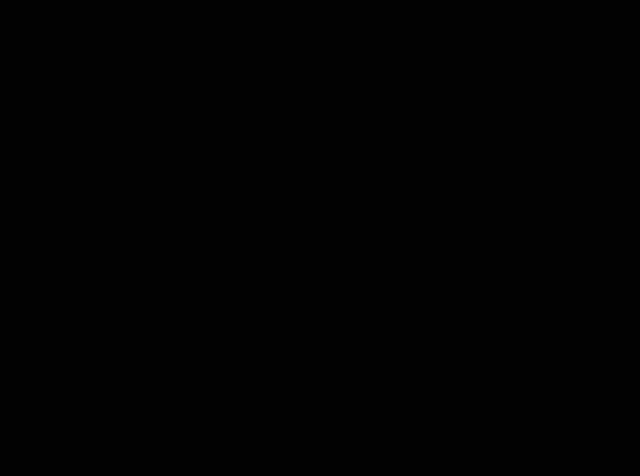
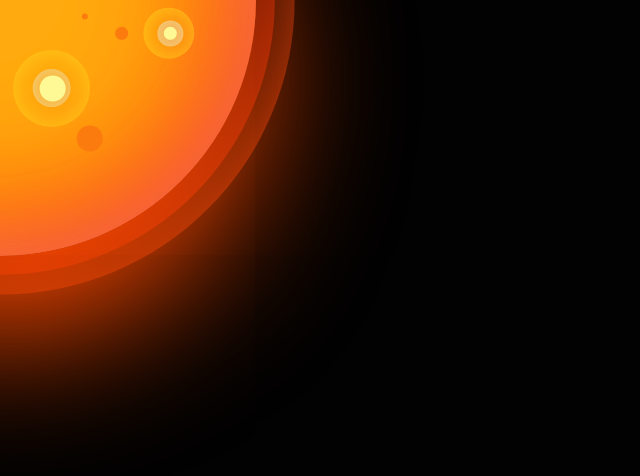
Before and after one commit to josueveliz-assure/css-art-universe, a plain HTML site: page index.html in a window 1280 px wide. Shown: the whole page, without its empty margins (0-640 px from the left). Drawn offline with Linux system fonts and the light colour scheme.

Commit message:
add layers, flare a some sunspots

```diff
--- a/index.html
+++ b/index.html
@@ -6,8 +6,21 @@
     <link rel="stylesheet" href="style.css">
 </head>
 <body>
-    <div class="sun-container">
-        <div class="sun"></div>
+    <div class="sun">
+        <div class="sun__chromosphere sun--orange sun--orange-shadow"></div>
+        <div class="sun__layer-1"></div>
+        <div class="sun__layer-2"></div>
+        <div class="sun__layer-3"></div>
+        <div class="sun__flare-1--layer-1"></div>
+        <div class="sun__flare-1--layer-2"></div>
+        <div class="sun__flare-1--layer-3"></div>
+        <div class="sun__flare-2--layer-1"></div>
+        <div class="sun__flare-2--layer-2"></div>
+        <div class="sun__flare-2--layer-3"></div>
+        <div class="sun__spot-1"></div>
+        <div class="sun__spot-2"></div>
+        <div class="sun__spot-3"></div>
+        <div class="sun__corona"></div>
     </div>
     <div class="jupiter-container">
         <div class="jupiter"></div>
--- a/style.css
+++ b/style.css
@@ -9,3 +9,122 @@ body {
     height: 100dvh;
     width: 100dvw;
 }
+
+div {
+    position: absolute;
+}
+
+.sun {
+    width: 20vw;
+    height: 20vw;
+    border-radius: 0%;
+}
+
+.sun > div {
+    border-radius: 50%;
+}
+
+.sun__chromosphere {
+    width: 40vw;
+    height: 40vw;
+    transform: translate(-50%, -50%);
+}
+
+.sun--orange {
+    background-color: #ffaa0e;
+}
+
+.sun--orange-shadow {
+    box-shadow: inset 0 0 150px rgba(255, 42, 14, 0.801);
+}
+
+.sun__corona {
+    width: 40vw;
+    height: 40vw;
+    transform: translate(-50%, -50%);
+    box-shadow: 0 5rem 9rem #ff4b02
+}
+
+.sun__layer-1 {
+    width: 43vw;
+    height: 43vw;
+    transform: translate(-50%, -50%);
+    box-shadow: inset 0 0 150px rgba(255, 42, 14, 0.801);
+}
+
+.sun__layer-2 {
+    width: 46vw;
+    height: 46vw;
+    transform: translate(-50%, -50%);
+    box-shadow: inset 0 0 50px rgba(252, 73, 19, 0.801);
+}
+
+.sun__layer-3 {
+    width: 40vw;
+    height: 40vw;
+    box-shadow: inset 0 0px 85px rgba(238, 119, 113, 0.801);
+    transform: translate(-50%, -50%);;
+}
+
+.sun__flare-1--layer-1 {
+    width: 6vw;
+    height: 6vw;
+    transform: translate(17%, 65%);
+    box-shadow: inset 0 0 25px rgba(255, 211, 29, 0.81);
+}
+
+.sun__flare-1--layer-2 {
+    width: 3vw;
+    height: 3vw;
+    transform: translate(85%, 180%);
+    box-shadow: inset 0 0 25px rgba(236, 226, 184, 0.801);
+}
+
+.sun__flare-1--layer-3 {
+    width: 2vw;
+    height: 2vw;
+    background: #fff995;
+    transform: translate(155%, 295%);
+}
+
+.sun__flare-2--layer-1 {
+    width: 4vw;
+    height: 4vw;
+    transform: translate(280%, 15%);
+    box-shadow: inset 0 0 25px rgba(255, 211, 29, 0.81);
+}
+
+.sun__flare-2--layer-2 {
+    width: 2vw;
+    height: 2vw;
+    transform: translate(615%, 80%);
+    box-shadow: inset 0 0 25px rgba(236, 226, 184, 0.801);
+}
+
+.sun__flare-2--layer-3 {
+    width: 1vw;
+    height: 1vw;
+    background: #fff995;
+    transform: translate(1280%, 210%);
+}
+
+.sun__spot-1 {
+    width: 0.5vw;
+    height: 0.5vw;
+    background: #fc7b0f;
+    transform: translate(1280%, 210%);
+}
+
+.sun__spot-2 {
+    width: 1vw;
+    height: 1vw;
+    background: #fc7b0f;
+    transform: translate(900%, 210%);
+}
+
+.sun__spot-3 {
+    width: 2vw;
+    height: 2vw;
+    background: #fc7b0f;
+    transform: translate(300%, 490%);
+}
```
